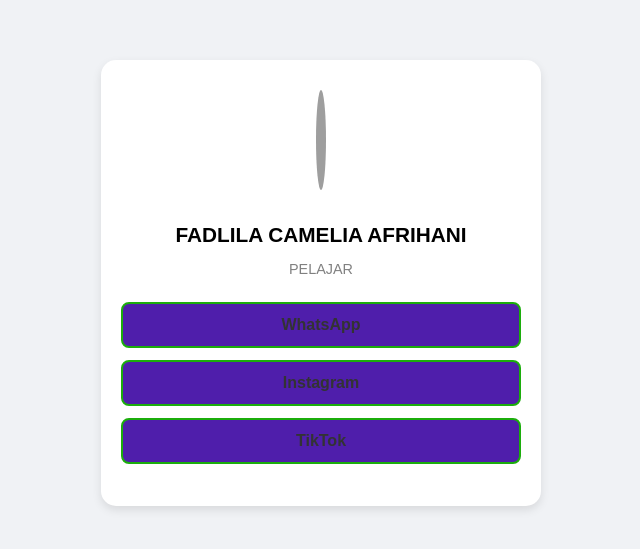
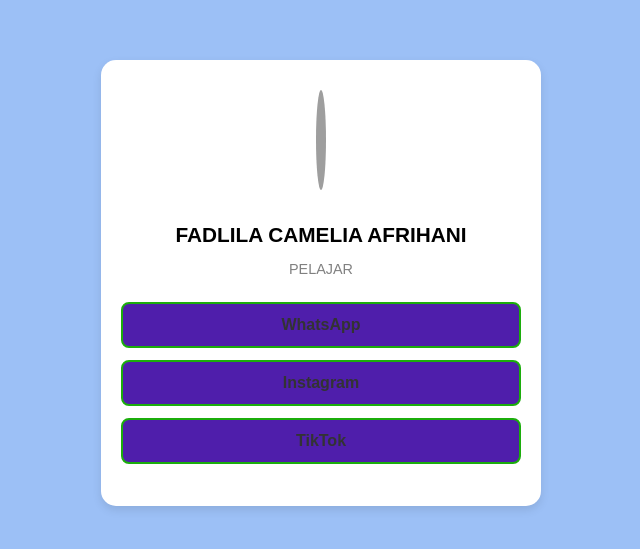
Before and after one commit to fcdi8946-pixel/13_FADLILA_WEB_SMT1, a plain HTML site: page index.html in a window 1280 px wide. Shown: the part 117-666 px from the top of the page, without its empty margins (319-959 px from the left). Drawn offline with Linux system fonts and the light colour scheme; grey boxes are pictures that could not be loaded.

Commit message:
up
ganti bg

```diff
--- a/index.html
+++ b/index.html
@@ -7,7 +7,7 @@
     <style>
 
         body {
-            background: #f0f2f5;
+            background: #9cc0f6;
             font-family: Arial, sans-serif;
             display: flex;
             justify-content: center;
```
